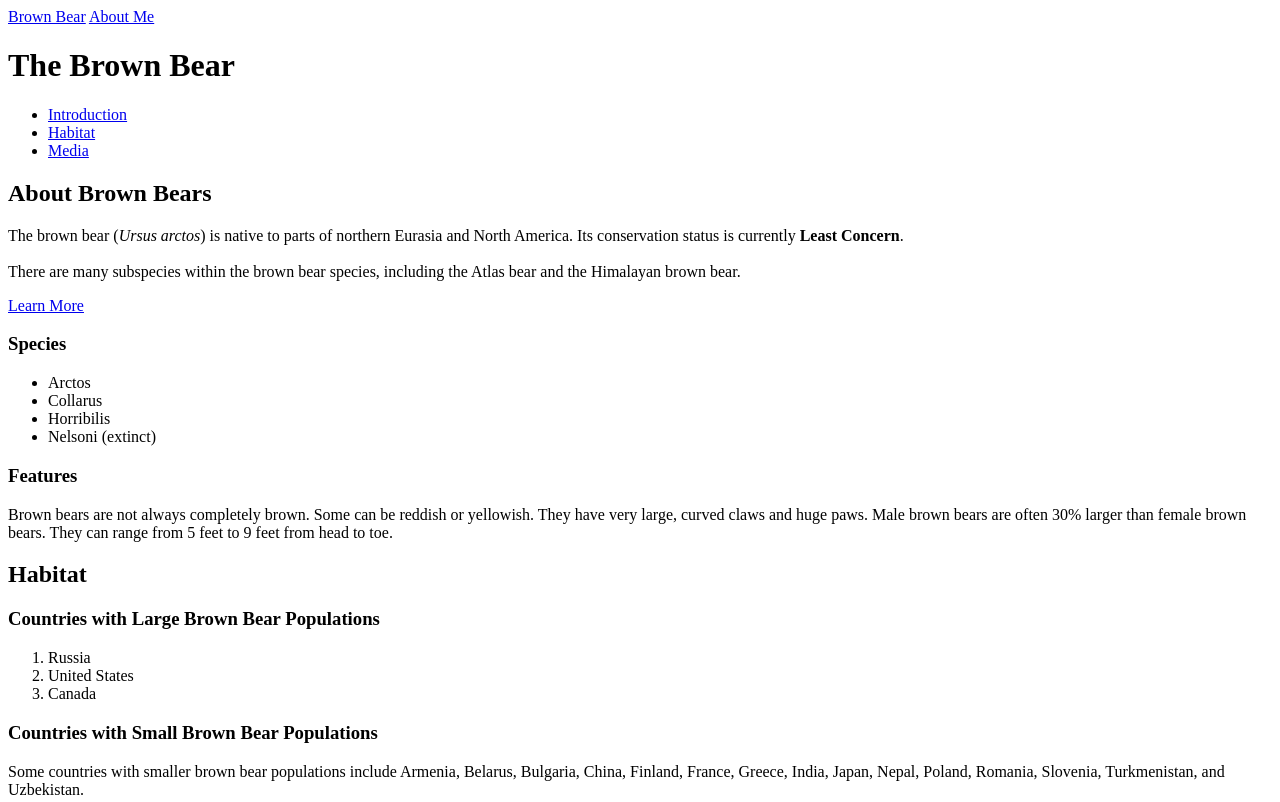
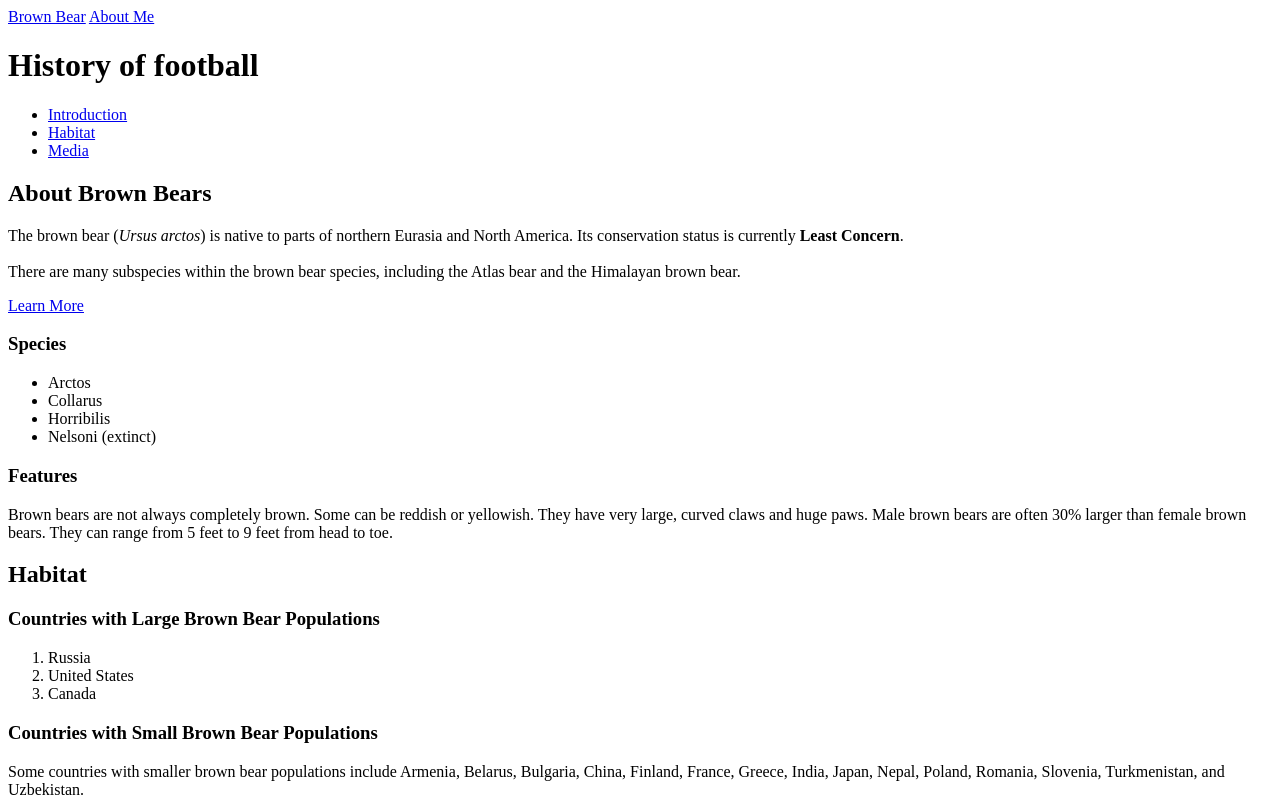
Before and after one commit to Guero420/football, a plain HTML site: page index.html in a window 1280 px wide. Shown: the top 802 px of the page. Drawn offline with Linux system fonts and the light colour scheme.

Commit message:
Update index.html

```diff
--- a/index.html
+++ b/index.html
@@ -10,7 +10,7 @@
     <a href="./index.html">Brown Bear</a>
     <a href="./aboutme.html">About Me</a>
   </nav>
-  <h1>The Brown Bear</h1>
+  <h1>History of football</h1>
   <nav>
     <ul>
       <li><a href="#introduction">Introduction</a></li>
```
